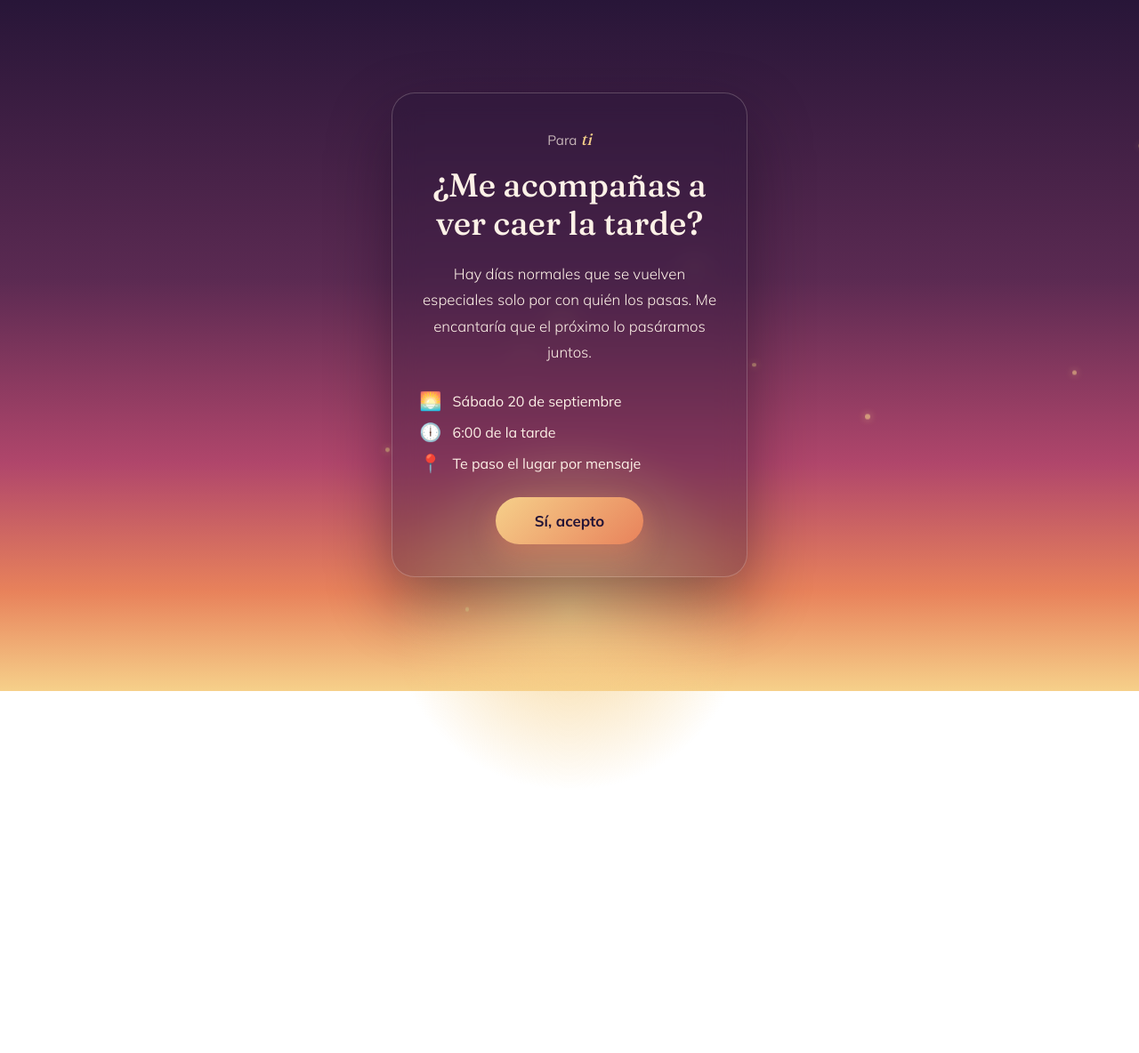
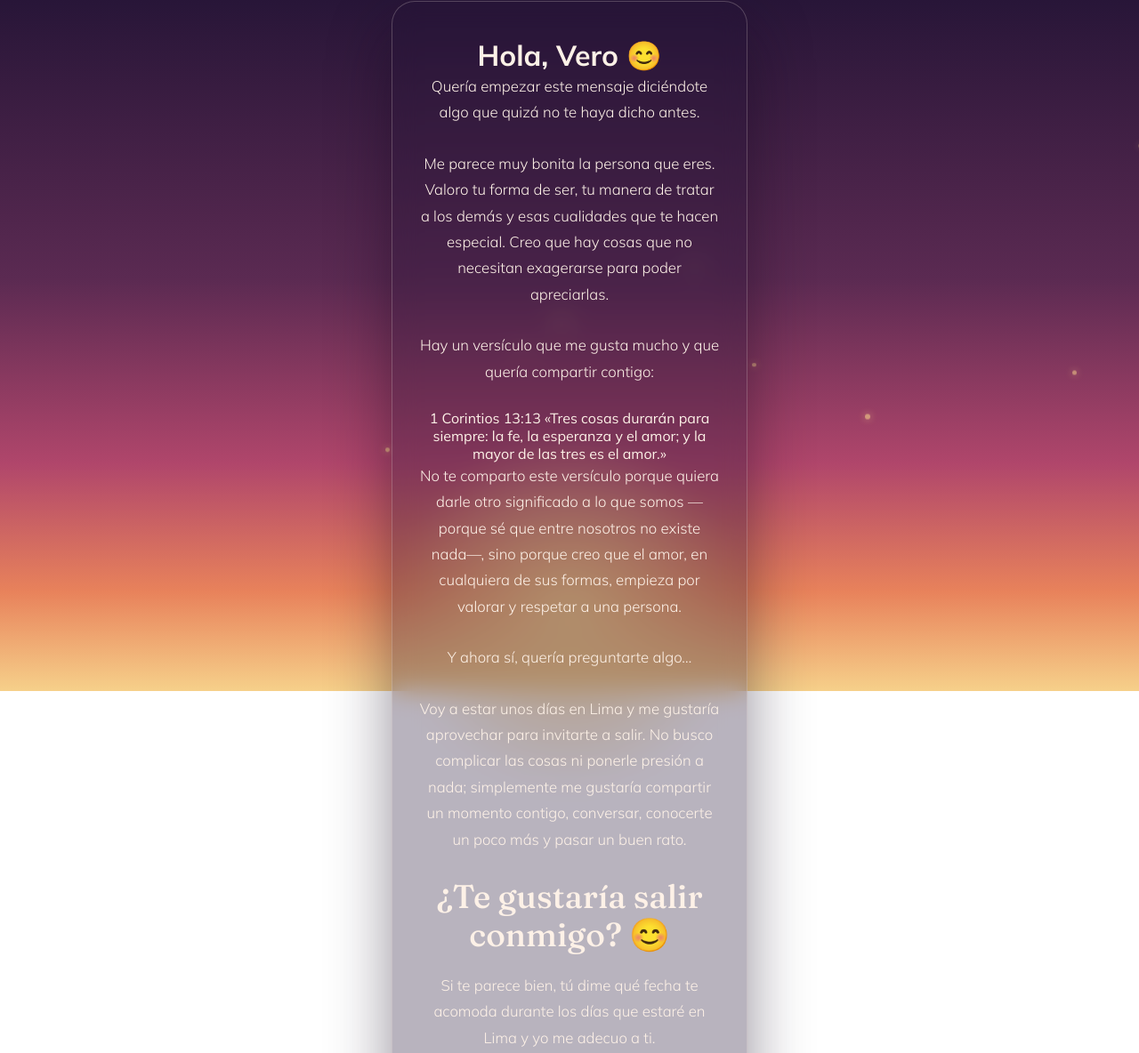
Before and after one commit to leonelmontes597-eng/leo, a plain HTML site: page index.html in a window 1280 px wide. Shown: the part 23-1207 px from the top of the page at 89% size. Before the commit the page ends 800 px from the top, so only its background shows below. Drawn offline with Linux system fonts and the light colour scheme.

Commit message:
Update index.html

```diff
--- a/index.html
+++ b/index.html
@@ -3,10 +3,10 @@
 <head>
   <meta charset="UTF-8">
   <meta name="viewport" content="width=device-width, initial-scale=1.0">
-  <title>Una invitación para ti</title>
+  <title>Para ti</title>
   <link rel="preconnect" href="https://fonts.googleapis.com">
   <link rel="preconnect" href="https://fonts.gstatic.com" crossorigin>
-  <link href="https://fonts.googleapis.com/css2?family=Fraunces:opsz,wght@9..144,400;9..144,500;9..144,600&family=Mulish:wght@300;400;600;700&display=swap" rel="stylesheet">
+  <link href="https://fonts.googleapis.com/css2?family=Fraunces:ital,opsz,wght@0,9..144,400;0,9..144,500;0,9..144,600;1,9..144,400;1,9..144,500&family=Mulish:wght@300;400;600;700&display=swap" rel="stylesheet">
   <link rel="stylesheet" href="estilo.css">
 </head>
 <body>
@@ -15,32 +15,38 @@
   <div class="chispas" id="chispas" aria-hidden="true"></div>
 
   <main class="tarjeta">
-    <!-- ✏️ EDITA: nombre de ella -->
-    <p class="para">Para <span class="nombre">ti</span></p>
+    <h1 class="saludo">Hola, Vero 😊</h1>
 
-    <!-- ✏️ EDITA la pregunta -->
-    <h1 class="pregunta">¿Me acompañas a ver caer la tarde?</h1>
+    <p class="mensaje">Quería empezar este mensaje diciéndote algo que quizá no te haya dicho antes.</p>
 
-    <!-- ✏️ EDITA tu mensaje -->
-    <p class="mensaje">
-      Hay días normales que se vuelven especiales solo por con quién los pasas.
-      Me encantaría que el próximo lo pasáramos juntos.
-    </p>
+    <p class="mensaje">Me parece muy bonita la persona que eres. Valoro tu forma de ser, tu manera de tratar a los demás y esas cualidades que te hacen especial. Creo que hay cosas que no necesitan exagerarse para poder apreciarlas.</p>
 
-    <div class="detalles">
-      <!-- ✏️ EDITA fecha, hora y lugar -->
-      <p class="dato"><span class="ico">🌅</span>Sábado 20 de septiembre</p>
-      <p class="dato"><span class="ico">🕕</span>6:00 de la tarde</p>
-      <p class="dato"><span class="ico">📍</span>Te paso el lugar por mensaje</p>
-    </div>
+    <p class="mensaje">Hay un versículo que me gusta mucho y que quería compartir contigo:</p>
 
-    <p class="cuenta" id="cuenta" hidden></p>
+    <blockquote class="versiculo">
+      <span class="ref">1 Corintios 13:13</span>
+      <span class="texto">«Tres cosas durarán para siempre: la fe, la esperanza y el amor; y la mayor de las tres es el amor.»</span>
+    </blockquote>
 
-    <button class="acepto" id="acepto" type="button">Sí, acepto</button>
+    <p class="mensaje">No te comparto este versículo porque quiera darle otro significado a lo que somos —porque sé que entre nosotros no existe nada—, sino porque creo que el amor, en cualquiera de sus formas, empieza por valorar y respetar a una persona.</p>
+
+    <p class="mensaje">Y ahora sí, quería preguntarte algo…</p>
+
+    <p class="mensaje">Voy a estar unos días en Lima y me gustaría aprovechar para invitarte a salir. No busco complicar las cosas ni ponerle presión a nada; simplemente me gustaría compartir un momento contigo, conversar, conocerte un poco más y pasar un buen rato.</p>
+
+    <h2 class="pregunta">¿Te gustaría salir conmigo? 😊</h2>
+
+    <p class="mensaje">Si te parece bien, tú dime qué fecha te acomoda durante los días que estaré en Lima y yo me adecuo a ti.</p>
+
+    <p class="mensaje">Y si prefieres que no, también lo voy a respetar. Lo importante para mí era atreverme a preguntártelo.</p>
+
+    <p class="firma">— Leo</p>
+
+    <button class="acepto" id="acepto" type="button">Sí, me gustaría 😊</button>
 
     <div class="respuesta" id="respuesta" hidden>
       <p class="respuesta-titulo">Me hiciste el día 🥹</p>
-      <p class="respuesta-texto">Entonces está hecho. Nos vemos pronto.</p>
+      <p class="respuesta-texto">Escríbeme y coordinamos la fecha 💛</p>
     </div>
   </main>
 
```
